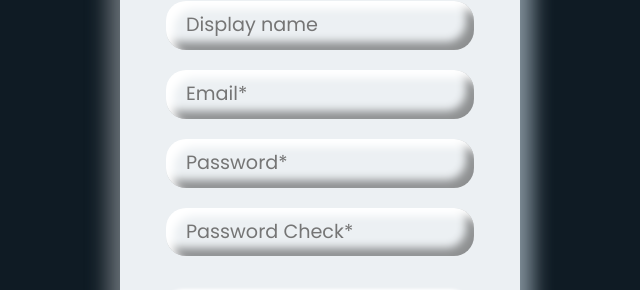
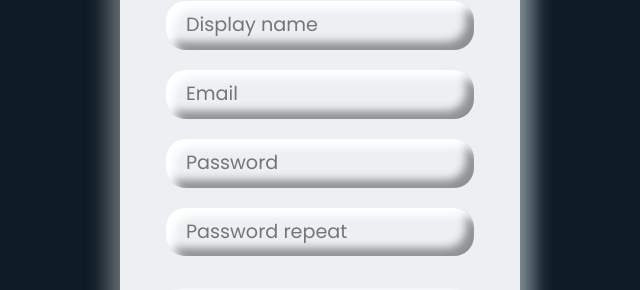
Before and after one commit to duhayildirim/BlogWebsiteUI, a React (Create React App) app: page / in a window 1280 px wide. Shown: the part 319-609 px from the top of the page, without its empty margins (320-960 px from the left). Built offline with nearby package versions, Linux system fonts and the light colour scheme.

Commit message:
password control

```diff
--- a/src/Components/Input.js
+++ b/src/Components/Input.js
@@ -9,7 +9,7 @@ const Input = (props) => {
       </div>
       {
         props.name && <div className="alert alert-danger" role="alert">
-          {props.title} field cannot be null.
+          {props.title} {props.message}
         </div>
       }
     </>
--- a/src/Styles/Form.css
+++ b/src/Styles/Form.css
@@ -48,8 +48,8 @@ body {
 }
 
 .subtitle {
-  font-style: italic;
-  font-size: small;
+    font-style: italic;
+    font-size: small;
 }
 
 .wrapper .form-field input {
@@ -88,8 +88,12 @@ body {
 }
 
 .wrapper .btn:hover {
-    background-color: #fff;
-    color: #0f1b24;
+    box-shadow: 0px 0px 3px #0f1b24,
+        0px 0px 0px 5px #93a2ac,
+        8px 8px 15px #0f1b24,
+        -8px -8px 15px #9aa7b1;
+    background-color: #0f1b24;
+    color: #fff;
 }
 
 .wrapper a {
@@ -102,6 +106,15 @@ body {
     color: #0f1b24;
 }
 
+.alert-danger {
+    --bs-alert-color: #ff031a !important;
+    --bs-alert-bg: transparent !important;
+    --bs-alert-border-color: transparent !important;
+    margin-top: -1.5rem !important;
+    font-size: small !important;
+    margin-bottom: 0.5rem !important;
+}
+
 @media(max-width: 380px) {
     .wrapper {
         margin: 30px 20px;
--- a/src/pages/UserSignupPage.js
+++ b/src/pages/UserSignupPage.js
@@ -17,7 +17,18 @@ class UserSignupPage extends React.Component {
   onChangeValue = e => {
     const { id, value } = e.target
     const errors = { ...this.state.errors }
-    errors[id] = undefined
+    delete errors[id]
+    if (id === "password" || id === "passwordCheck") {
+      if (id === "password" && value !== this.state.passwordCheck) {
+        errors.passwordCheck = "mismatch."
+      } else if (id === "passwordCheck" && value !== this.state.password) {
+        errors.passwordCheck = "mismatch."
+      } else {
+        delete errors.passwordCheck
+        delete errors.password
+      }
+    }
+
     this.setState({
       [id]: value,
       errors
@@ -28,7 +39,7 @@ class UserSignupPage extends React.Component {
     e.preventDefault()
     this.setState({ pandingApiCall: true })
 
-    const { userName, displayName, email, password } = this.state
+    const { userName, displayName, email, password} = this.state
     const body = { userName, displayName, email, password }
 
     try {
@@ -55,28 +66,18 @@ class UserSignupPage extends React.Component {
           <div className="subtitle">Let's create your account!</div>
         </div>
         <form className="p-3 mt-3">
-          <Input onChangeValue={this.onChangeValue} type={"text"} error={"userName"} title={"User name"} name={this.state.errors.userName ? "User name" : undefined} />
-          <Input onChangeValue={this.onChangeValue} type={"text"} error={"displayName"} title={"Display name"} name={this.state.errors.displayName ? "Display name" : undefined} />
-          <div className="form-field d-flex align-items-center">
-            <span className="far fa-user"></span>
-            <input id="email" onChange={this.onChangeValue} className="input" type="text" placeholder="Email*" />
-          </div>
-          <div className="form-field d-flex align-items-center">
-            <span className="fas fa-key"></span>
-            <input id="password" onChange={this.onChangeValue} className="input" type="password" placeholder="Password*" />
-          </div>
-          <div className="form-field d-flex align-items-center">
-            <span className="fas fa-key"></span>
-            <input id="passwordCheck" onChange={this.onChangeValue} className="input" type="password" placeholder="Password Check*" />
-          </div>
-          <button disabled={this.state.pandingApiCall} onClick={this.submit} className="btn mt-3">
+          <Input onChangeValue={this.onChangeValue} type={"text"} message={this.state.errors.userName} error={"userName"} title={"User name"} name={this.state.errors.userName ? "User name" : undefined} />
+          <Input onChangeValue={this.onChangeValue} message={this.state.errors.displayName} type={"text"} error={"displayName"} title={"Display name"} name={this.state.errors.displayName ? "Display name" : undefined} />
+          <Input onChangeValue={this.onChangeValue} message={this.state.errors.email} type={"email"} error={"email"} title={"Email"} name={this.state.errors.email ? "Email" : undefined} />
+          <Input onChangeValue={this.onChangeValue} message={this.state.errors.password} type={"password"} error={"password"} title={"Password"} name={this.state.errors.password ? "Password" : undefined} />
+          <Input onChangeValue={this.onChangeValue} type={"password"} message={this.state.errors.passwordCheck} error={"passwordCheck"} title={"Password repeat"} name={this.state.errors.passwordCheck ? "passwordCheck" : undefined} />
+          <button disabled={this.state.pandingApiCall || this.state.passwordCheck !== this.state.password} onClick={this.submit} className="btn mt-3">
             {
               !this.state.pandingApiCall ? "Submit" :
                 <div className="spinner-border text-secondary" role="status">
                   <span className="sr-only"></span>
                 </div>
             }
-
           </button>
         </form>
         <div className="text-center fs-6">
```
